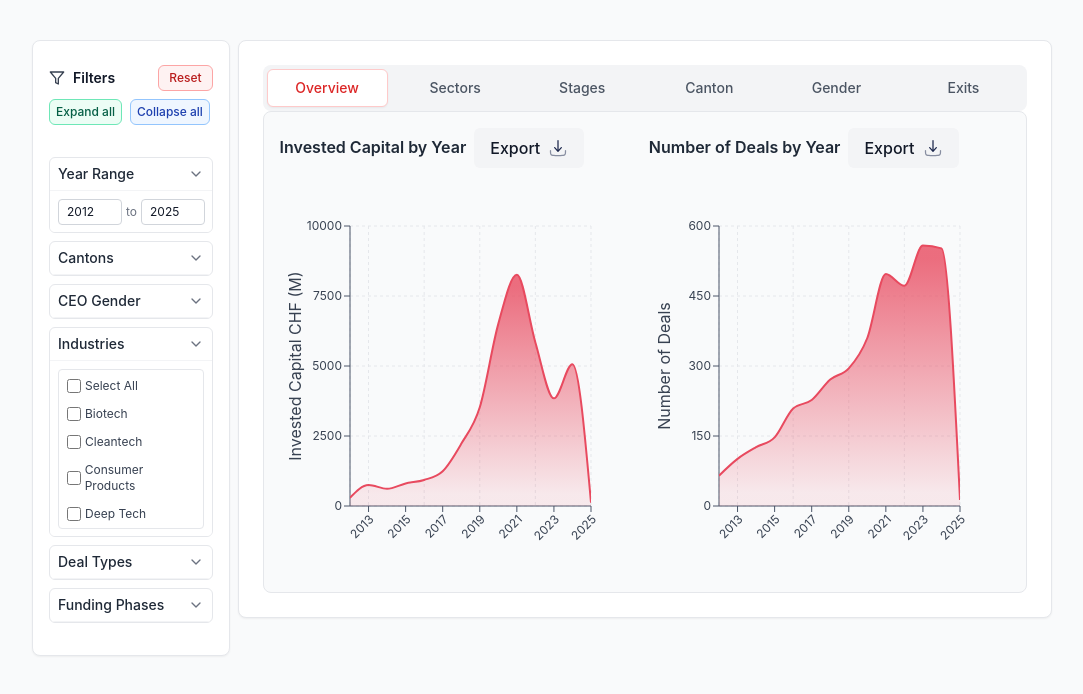
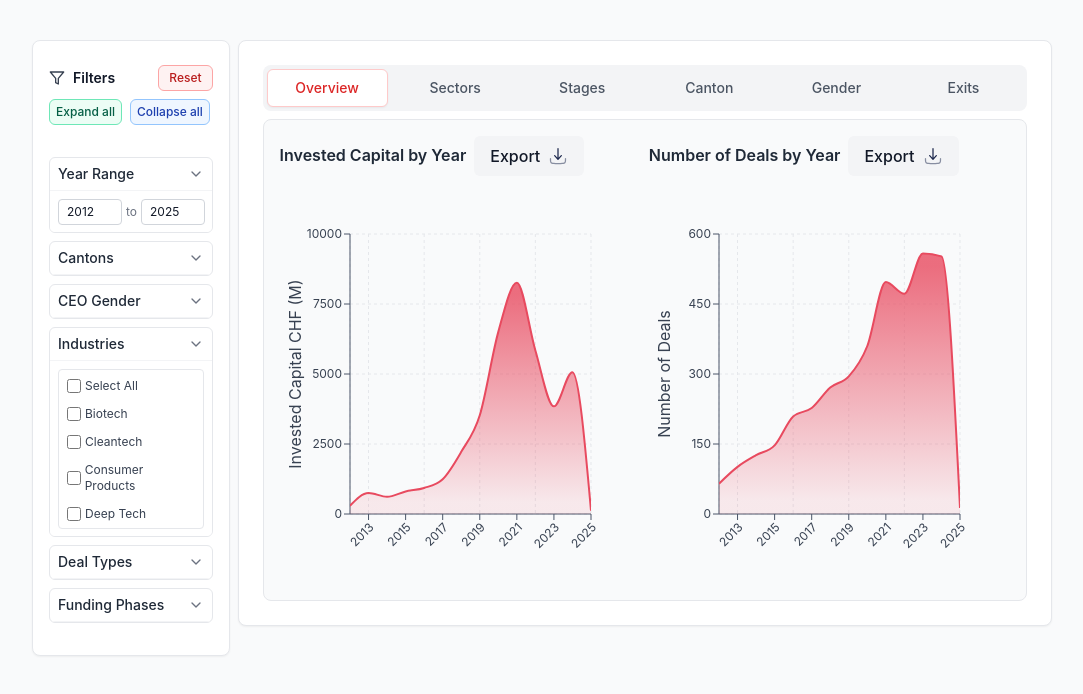
Before and after one commit to alionazherdetska/swiss-vc-dashboard, a React (Create React App) app: page / in a window 1280 px wide. Shown: the top 694 px of the page, without its empty margins (98-1181 px from the left). Built offline with nearby package versions, Linux system fonts and the light colour scheme.

Commit message:
added the gap

```diff
--- a/src/components/Dashboard.js
+++ b/src/components/Dashboard.js
@@ -201,7 +201,7 @@ const Dashboard = () => {
 
 					{/* Charts Panel with tab-like chart selector */}
 					<div className='lg:col-span-4'>
-						<div className='rounded-lg shadow-sm p-6 border bg-white border-gray-200'>
+						<div className='flex flex-col gap-2 rounded-lg shadow-sm p-6 border bg-white border-gray-200'>
 							{/* Tab bar */}
 							<div className='flex space-x-2 p-1 rounded-lg bg-gray-100'>
 								{chartTabs.map(tab => (
```
